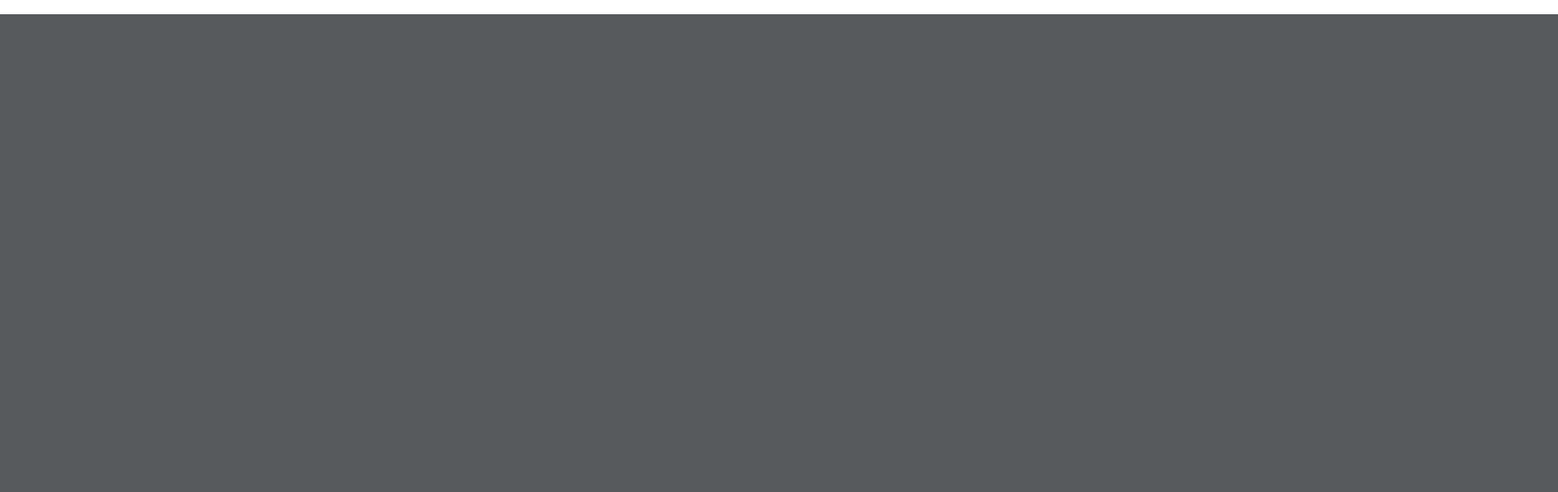
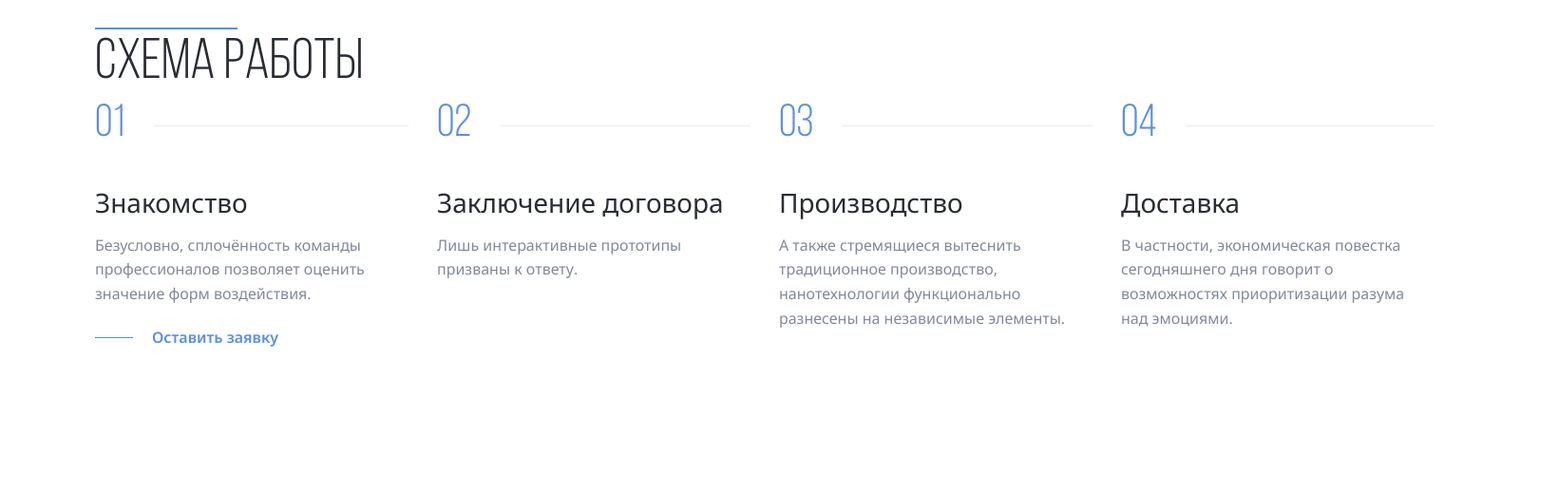
Before and after one commit to anton-rozanov/Aliance, a PHP site: page / in a window 1640 px wide. Shown: the part 1039-1557 px from the top of the page at 95% size. Before the commit the page ends 1054 px from the top, so only its background shows below. Run offline with PHP 8.4, Linux system fonts and the light colour scheme.

Commit message:
add: steps section

```diff
--- a/css/style.css
+++ b/css/style.css
@@ -1,20 +1,20 @@
-*{
+* {
   box-sizing: border-box;
 }
 @font-face {
-  font-family: 'Bebas Neue';
+  font-family: 'Bebas Neue Book';
   src: url('../fonts/BebasNeueBook.woff') format('woff');
   font-weight: normal;
   font-style: normal;
   }
-.body{
-  font-family: "Noto Sans",sans-serif;
+body {
+  font-family: "Noto Sans", sans-serif;
 }
-.conteiner{
+.container {
   max-width: 1440px;
   margin: auto;
 }
-.navbar{
+.navbar {
   display: flex;
   align-items: center;
   color: #fff;
@@ -22,116 +22,201 @@
   position: relative;
   border-bottom: 1px solid rgba(235, 235, 240, 0.2);
 }
-.header{
+.header {
   min-height: 100vh;
 }
 .header-image{
-  background-image: url('../img/header-bg.jpg');
+  background-image: url('../img/header-bg.jpeg');
   background-size: cover;
   background-repeat: no-repeat;
   background-position: center;
   position: relative;
 }
-.header-image::before{
+.header-image::before {
   content: "";
+  position: absolute;
+  background: rgba(41, 45, 51, 0.6);
   top: 0;
   left: 0;
-  position: absolute;
-  background-color: rgba(41,45,51,0.6);
   width: 100%;
   height: 100%;
   z-index: 0;
-
 }
-.header-logo{
+.header-logo {
   padding: 25px 50px;
   border-right: 1px solid rgba(235, 235, 240, 0.2);
   height: 100%;
 }
-.header-nav{
+.header-nav {
+  display: flex;
   flex-basis: 100%;
-  display: flex;
   list-style: none;
   padding: 0 50px;
   margin: 0;
+
 }
-.header-nav-link{
+.header-nav-link {
   text-decoration: none;
   font-size: 16px;
   margin-right: 50px;
-  color:inherit;
+  color: inherit;
 }
-.header-phone{
+.header-phone {
   flex-shrink: 0;
   display: flex;
-  align-items:center;
+  align-items: center;
   gap: 10px;
   margin-right: 50px;
 }
-.header-phone-link{
+.header-phone-link {
   text-decoration: none;
   font-size: 16px;
-  color:inherit;
+  color: inherit;
+  margin-right: 50px;
 }
-.button{
-  font-size: 600;
+.button {
+  font-weight: 600;
   font-size: 16px;
   line-height: 160%;
-  color:#fff;
-  background: #3a71d1;
+  color: #FFFFFF;
+  background: #3A71D1;
   padding: 25px 60px;
   border: none;
   display: inline-block;
   cursor: pointer;
-}
-.navbar-button{
+  }
+.navbar-button {
   flex-shrink: 0;
   height: 100%;
 }
-.header-button{
+* {
+  all: unset;
+  display: revert;
+ }
+
+ *, *::before, *::after{
+    box-sizing: border-box;
+ }
+
+.header-button {
   height: 100%;
 }
-.seporator{
+.seporator {
   background: #5C8EE6;
   width: 150px;
   height: 2px;
 }
-.header-content{
-  padding-top: 150px;
+.header-content {
+  padding-top: 100px;
   position: relative;
   z-index: 1;
-  color:#fff;
+  color: #fff;
 }
-.header-tittle{
-  max-width: 1080px;
-  font-family: 'Bebas Neue';
+.header-title {
+  max-width:  1080px;
+  font-family: 'Bebas Neue Book';
   font-size: 80px;
   line-height: 120%;
-
+  margin: 30px 0;
 }
-.header-text{
+.header-text {
   max-width: 720px;
+  font-style: normal;
+  font-weight: 400;
+  font-size: 16px;
+  line-height: 160%;
+  margin-bottom: 50px;
 }
-.header-features{
+.header-features {
   display: flex;
   min-height: 168px;
   padding: 0;
   margin-top: 100px;
-  padding: 30px 50px;
   list-style: none;
-  color:#fff;
+  color: #fff;
   position: relative;
 
 }
-.header-features-item{
+.header-features-text {
+  font-size: 16px;
+line-height: 160%;
+}
+.header-features-item {
   padding: 30px 50px;
   border: 1px solid rgba(235, 235, 240, 0.2);
+
 }
-.header-features-text{
-  font-weight: 400;
-  font-size: 16px;
-  line-height: 160%;
+.header-features-item:not(:last-child) {
+  border-right: none;
+
 }
-.header-features-item:not(:last-child){
-  border-right:none;
+.section{
+  margin-top: 150px;
+  margin-bottom: 150px;
 }
+.section-title {
+  font-family: 'Bebas Neue Book';
+  font-size: 60px;
+  line-height: 120%;
+  color: #292D33;
+  width: 300px;
+
+}
+.steps {
+  display: flex;
+  list-style: none;
+  padding: 0;
+  gap: 30px;
+
+}
+.steps-item {
+  max-width: 330px;
+}
+.steps-num {
+  font-family: 'Bebas Neue Book';
+  font-size: 48px;
+  line-height: 120%;
+  color: #5C8EE6;
+  display: flex;
+  align-items: center;
+}
+.steps-num::after {
+  content: "";
+  height: 1px;
+  background: #EBEBF0;
+  width: 100%;
+  margin-left: 30px;
+
+}
+.steps-title {
+ font-weight: 400;
+ font-size: 28px;
+ line-height: 160%;
+ color: #292D33;
+ margin-top: 30px;
+ margin-bottom: 10px;
+}
+.steps-text {
+ font-weight: 400;
+ font-size: 16px;
+ line-height: 160%;
+ color: #828A99;
+ margin-top: 10px;
+ margin-bottom: 20px;
+}
+.steps-link{
+  display: flex;
+  align-items: center;
+  text-decoration: none;
+  font-weight: 600;
+ font-size: 16px;
+ line-height: 160%;
+ color: #5C8EE6;
+}
+.steps-link:before{
+  content: "";
+  height: 1px;
+  background: #5C8EE6;
+  width: 40px;
+  margin-right: 20px;
+}
--- a/index.html
+++ b/index.html
@@ -1,60 +1,54 @@
 <!DOCTYPE html>
-<html lang="ru">
+<html lang="en">
 <head>
   <meta charset="UTF-8">
   <meta http-equiv="X-UA-Compatible" content="IE=edge">
   <meta name="viewport" content="width=device-width, initial-scale=1.0">
   <link rel="preconnect" href="https://fonts.googleapis.com">
   <link rel="preconnect" href="https://fonts.gstatic.com" crossorigin>
-  <link href="https://fonts.googleapis.com/css2?family=Noto+Sans:wght@400;600;700&display=swap" rel="stylesheet">
+  <link
+    href="https://fonts.googleapis.com/css2?family=Noto+Sans:wght@400;600;700&display=swap"
+    rel="stylesheet"/>
   <link rel="stylesheet" href="css/style.css">
-  <link rel="stylesheet" href="css/normalize.css">
   <title>Aliance Production</title>
 </head>
 <body>
  <header class="header header-image">
   <nav class="navbar">
     <a href="./" class="header-logo">
-        <img
-         class="logo-light"
+      <img class="logo-light"
       src="img/logo-light.svg"
       alt="Aliance Production"
       />
-
     </a>
     <ul class="header-nav">
-        <li class="header-nav-item">
-          <a href="#" class="header-nav-link">О Компании</a>
+      <li class="header-nav-item"><a href="#" class="header-nav-link">О компании</a>
       </li>
-        <li class="header-nav-item">
-          <a href="#" class="header-nav-link">Контрактное производоство</a>
+      <li class="header-nav-item"><a href="#" class="header-nav-link">Контрактное производство</a>
       </li>
-        <li class="header-nav-item">
-          <a href="#" class="header-nav-link">Собственные торговые марки</a>
+      <li class="header-nav-item"><a href="#" class="header-nav-link">Собственные торговые марки</a>
       </li>
-        <li class="header-nav-item">
-          <a href="#" class="header-nav-link">Новости</a>
+      <li class="header-nav-item"><a href="#" class="header-nav-link">Новости</a>
       </li>
-        <li class="header-nav-item">
-          <a href="#" class="header-nav-link">Контакты</a>
+      <li class="header-nav-item"><a href="#" class="header-nav-link">Контакты</a>
       </li>
     </ul>
     <div class="header-phone">
       <img src="img/phone.svg" alt="icon: phone">
-        <a href="tel:+74996861014" class="header-phone-link">+7 (499) 686-10-14
-      </a>
+      <a href="tel:+79523814772" class="header-phone-link">+7 (952) 381-47-72</a>
     </div>
     <!-- /.header-phone -->
     <button class="navbar-button button">Получить консультацию</button>
-
   </nav>
   <!-- /.navbar -->
-    <div class="conteiner">
+  <div class="container">
     <div class="header-content">
       <div class="seporator"></div>
-        <h1 class="header-tittle">Комплексное обеспечение товарами и расходными материалами бизнеса.
+      <h1 class="header-title">
+        Комплексное обеспечение товарами и расходными материалами бизнеса
       </h1>
-        <p class="header-text">Высокий уровень вовлечения представителей целевой аудитории является четким доказательством простого факта: высококачественный прототип будущего проекта напрямую зависит от анализа существующих паттернов поведения.
+      <p class="header-text">
+        Высокий уровень вовлечения представителей целевой аудитории является четким доказательством простого факта: высококачественный прототип будущего проекта напрямую зависит от анализа существующих паттернов поведения.
       </p>
       <div class="button">Подробнее о компании</div>
     </div>
@@ -76,6 +70,7 @@
         <img src="img/features/delivery.svg" alt="" class="header-features-icon">
         <p class="header-features-text">Возможны поставки по всей России</p>
        </li>
+      </li>
       <li class="header-features-item">
        <img src="img/features/speed.svg" alt="" class="header-features-icon">
        <p class="header-features-text">Оперативное производство</p>
@@ -83,14 +78,39 @@
     </ul>
     <!-- /.header-features -->
   </div>
-    <!-- /.conteiner -->
+  <!-- /.container -->
+ </header>
+ <section class="section section-light">
+  <div class="container">
+    <div class="seporator"></div>
+    <h2 class="section-title">схема работы</h2>
+    <ol class="steps">
+      <li class="li steps-item">
+        <span class="steps-num">01</span>
+        <h3 class="steps-title">Знакомство</h3>
+        <p class="steps-text">Безусловно, сплочённость команды профессионалов позволяет оценить значение форм воздействия.</p>
+        <a href="#" class="steps-link">Оставить заявку</a>
+      </li>
+      <li class="li steps-item">
+        <span class="steps-num">02</span>
+        <h3 class="steps-title">Заключение договора</h3>
+        <p class="steps-text">Лишь интерактивные прототипы призваны к ответу.</p>
+      </li>
+      <li class="li steps-item">
+        <span class="steps-num">03</span>
+        <h3 class="steps-title">Производство</h3>
+        <p class="steps-text">А также стремящиеся вытеснить традиционное производство, нанотехнологии функционально разнесены на независимые элементы.</p>
+      </li>
+      <li class="li steps-item">
+        <span class="steps-num">04</span>
+        <h3 class="steps-title">Доставка</h3>
+        <p class="steps-text">В частности, экономическая повестка сегодняшнего дня говорит о возможностях приоритизации разума над эмоциями.</p>
+      </li>
+    </ol>
+  </div>
+  <!-- /.container -->
+</section>
 
-  </header>
-
-
-
-
-
-  <script src="js/main.js"></script>
+  <script src ="js/main.js"></script>
 </body>
 </html>
```
Also changed, not shown: README.md, css/fonts/BebasNeueRegular.woff (added), css/normalize.css, img/logo-light.svg, 1 other file. Lines whose indentation alone changed are shown as unchanged.
